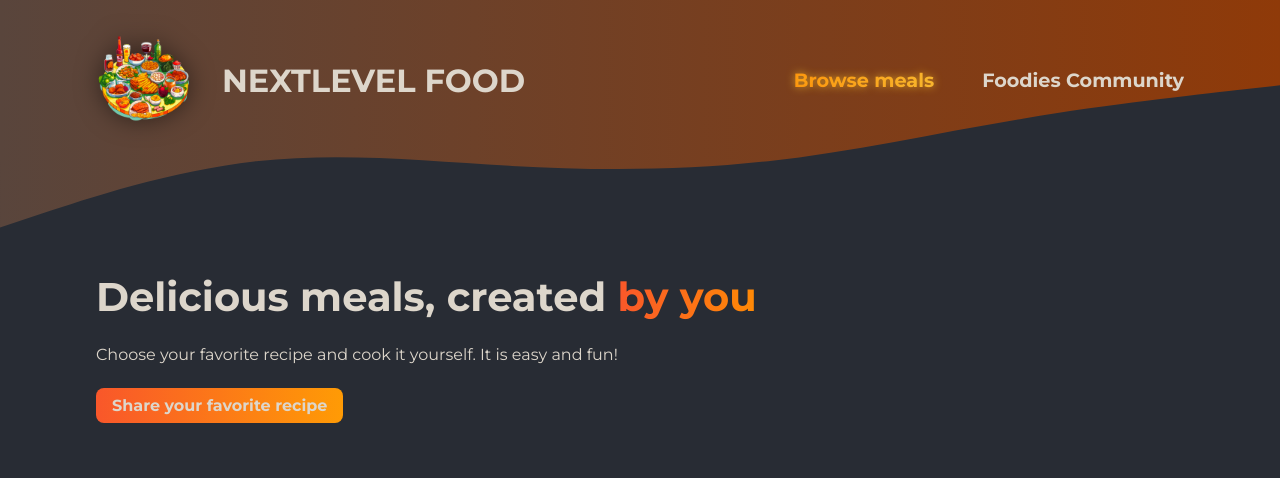
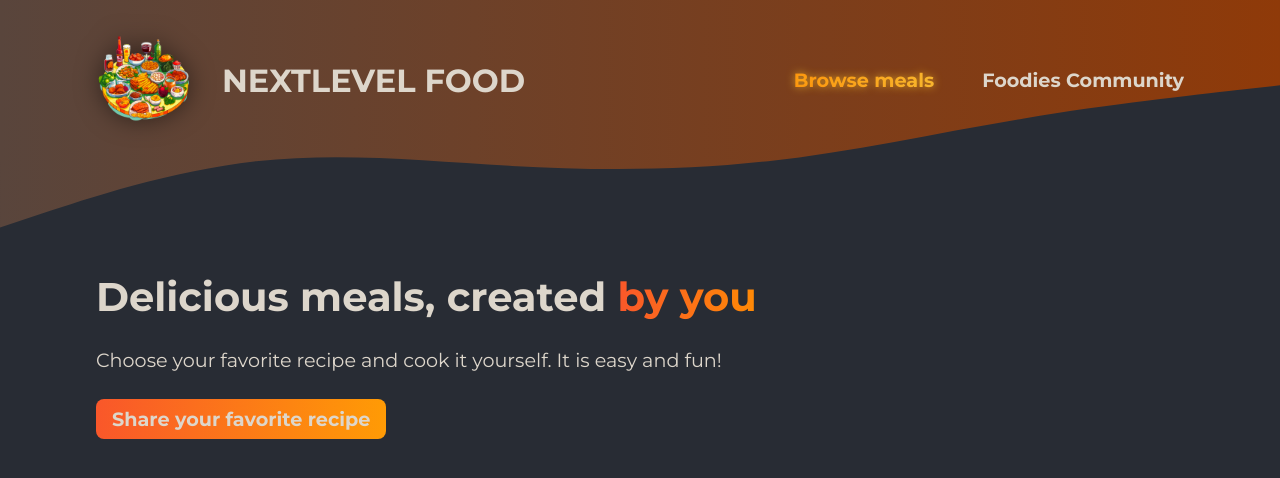
Before and after one commit to Danielle-Luz/foodies-nextjs-project, a Next.js app: page /meals in a window 1280 px wide. Shown: the top 478 px of the page. Built offline with nearby package versions, Linux system fonts and the light colour scheme.

Commit message:
feat: changed header text font size

```diff
--- a/app/meals/page.js
+++ b/app/meals/page.js
@@ -8,7 +8,7 @@ export default function Meals() {
         <h2 className={styles["header-title"]}>
           Delicious meals, created <span className={styles["highlight"]}>by you</span>
         </h2>
-        <p>Choose your favorite recipe and cook it yourself. It is easy and fun!</p>
+        <p className={styles["header-text"]}>Choose your favorite recipe and cook it yourself. It is easy and fun!</p>
         <Link className={styles["header-link"]} href="/meals/share">Share your favorite recipe</Link>
       </article>
     </main>
--- a/app/meals/styles.module.css
+++ b/app/meals/styles.module.css
@@ -24,3 +24,8 @@
   font-weight: bold;
   padding: 0.5rem 1rem;
 }
+
+.header-text,
+.header-link {
+  font-size: 1.2rem;
+}
```
